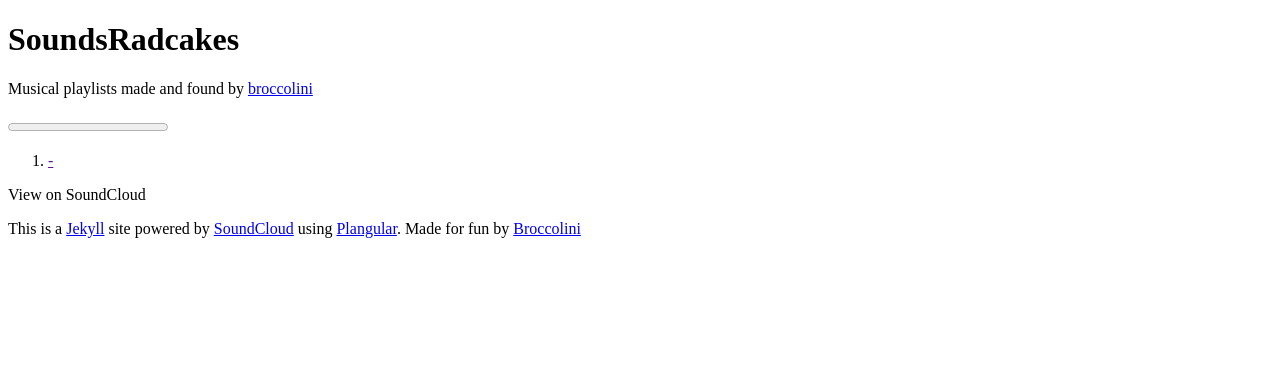
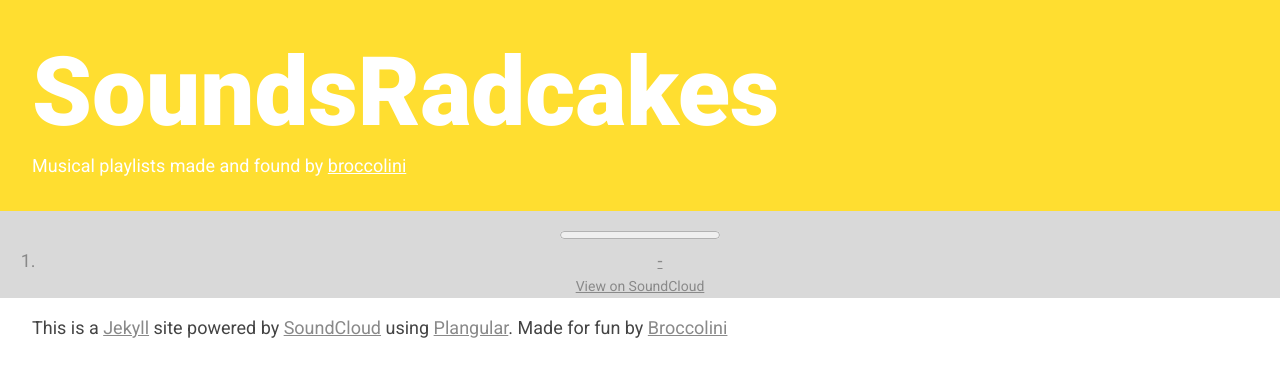
Before and after one commit to broccolini/soundsradcakes, a Jekyll site: the page built from _posts/2013-08-10-since-the-4th-of-july.html, in a window 1280 px wide. Shown: the top 377 px of the page. Built offline with Jekyll 4.4.1, drawn with Linux system fonts in a browser that asks for light colours; nearby versions of some CDN libraries.

Commit message:
trying to fix css link

```diff
--- a/_includes/header.html
+++ b/_includes/header.html
@@ -7,7 +7,7 @@
 
   <link rel="icon" href="favicon.png" />
   <link rel="apple-touch-icon-precomposed" href="apple-touch-icon.png" />
-  <link rel="stylesheet" href="scss/styles.css"/>
+  <link rel="stylesheet" href="/scss/soundsradcakes.css"/>
   <link href='http://fonts.googleapis.com/css?family=Lato:300,400,700,900,400italic|Roboto:400,900,300,400italic,500,700' rel='stylesheet' type='text/css'>
 
   <script src="//connect.soundcloud.com/sdk.js"></script>
--- a/scss/styles.css
+++ b/scss/soundsradcakes.css
@@ -44,10 +44,10 @@
   font-weight: 400; }
 
 a {
-  color: #ffde30;
+  color: #898989;
   text-decoration: underline; }
   a:hover {
-    color: #fcd400; }
+    color: #707070; }
 
 .h-mega {
   font-size: 3rem;
@@ -61,7 +61,7 @@
   font-size: 1.5rem;
   line-height: 1.25; }
 
-h3, h4, h5, h6, dl, ol, ul, p, .p {
+h4, h5, h6, dl, ol, ul, p, .p {
   font-size: 1.125rem; }
 
 small, .small {
@@ -239,5 +239,26 @@
 .bg-yellow {
   background-color: #ffde30; }
 
+.yellow {
+  background-color: #ffde30; }
+
 .white {
   color: white; }
+
+.bg-dark-gray {
+  background-color: #444444; }
+
+.dark-gray {
+  color: #444444; }
+
+.bg-mid-gray {
+  background-color: #898989; }
+
+.mid-gray {
+  color: #898989; }
+
+.bg-light-gray {
+  background-color: #d9d9d9; }
+
+.light-gray {
+  color: #d9d9d9; }
```
Also changed, not shown: scss/soundsradcakes.scss (renamed from scss/styles.scss).
